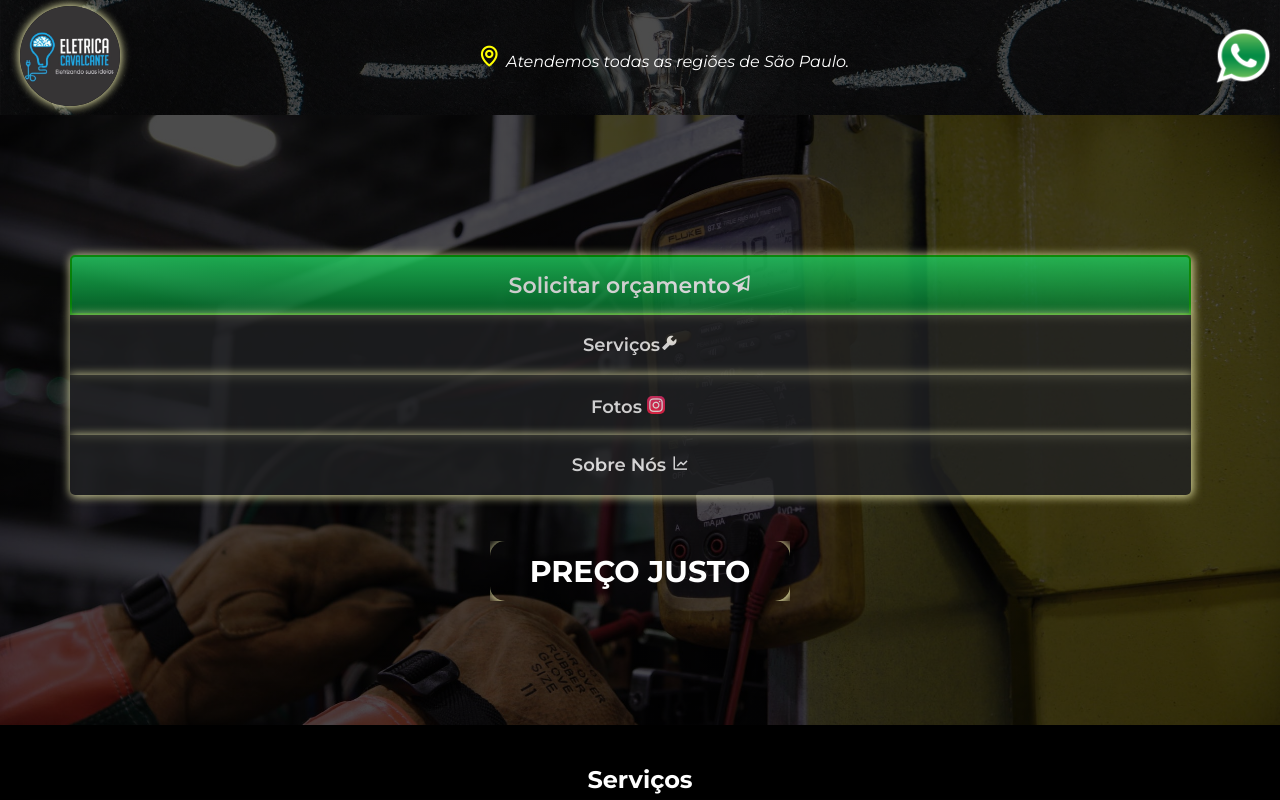
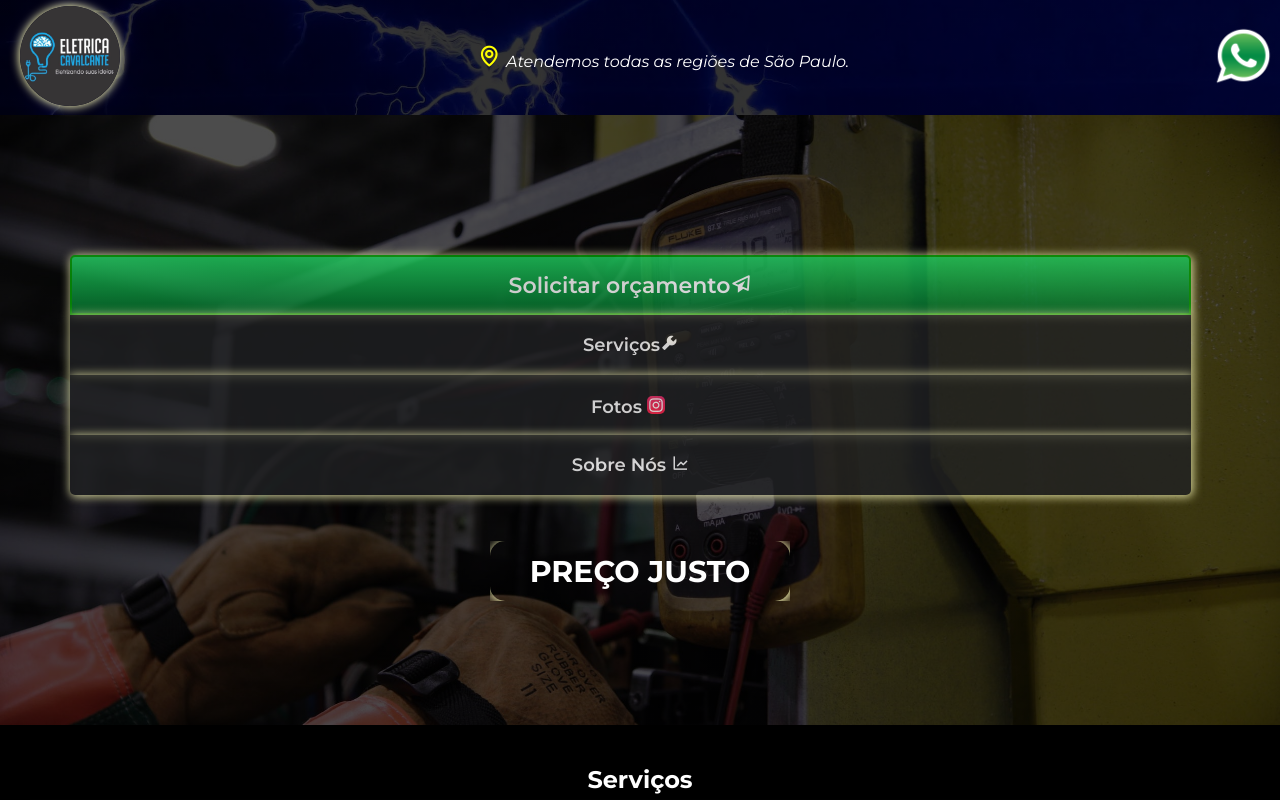
Before and after one commit to th-cavalcante/Eletrica-Cavalcante--ladingPage, a plain HTML site: page index.html in a window 1280 px wide. Shown: the top 800 px of the page. Drawn offline with nearby package versions, Linux system fonts and the light colour scheme.

Commit message:
alteração no header
foto capa

```diff
--- a/style.css
+++ b/style.css
@@ -7,8 +7,8 @@ header{
     display: flex;
     justify-content: space-between ;
     align-items: center;
-    background-image: linear-gradient(rgba(0,0,0,0.7), rgba(0,0,0,0.7)),
-    url(img/capa\ header.jpg);
+    background-image: linear-gradient(rgba(0,0,0,0.8), rgba(0,0,0,0.8)),
+    url(img/capa\ header\ 01.webp);
     background-position: center;
     background-size: cover;
     color:#fff;
```
Also changed, not shown: img/capa header 01.webp (added).
